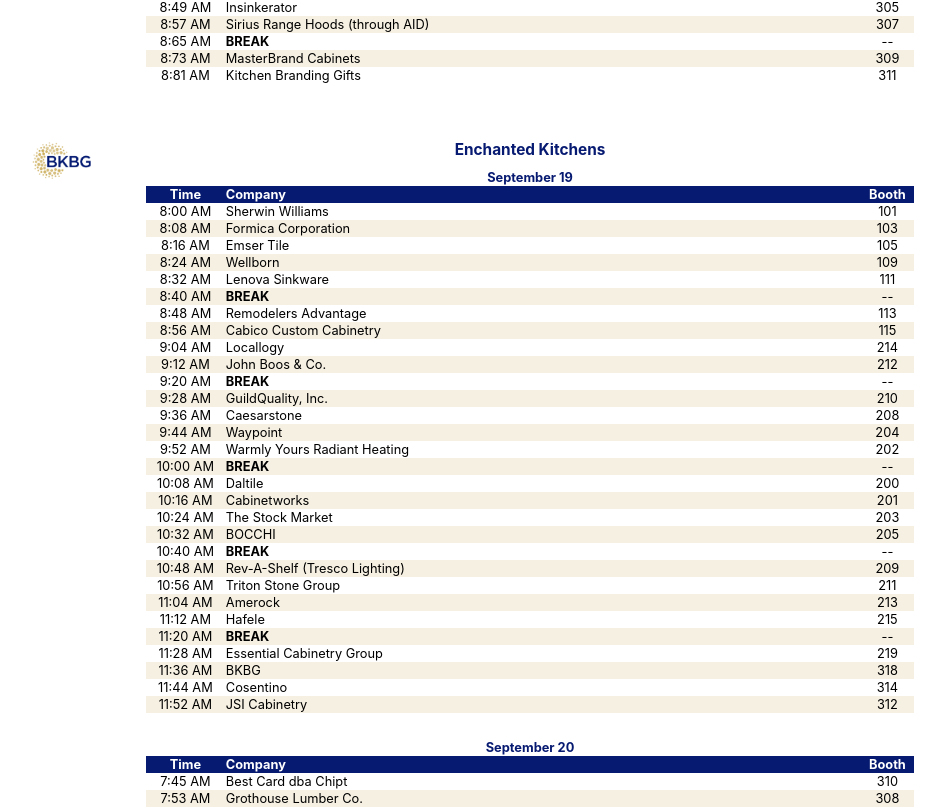
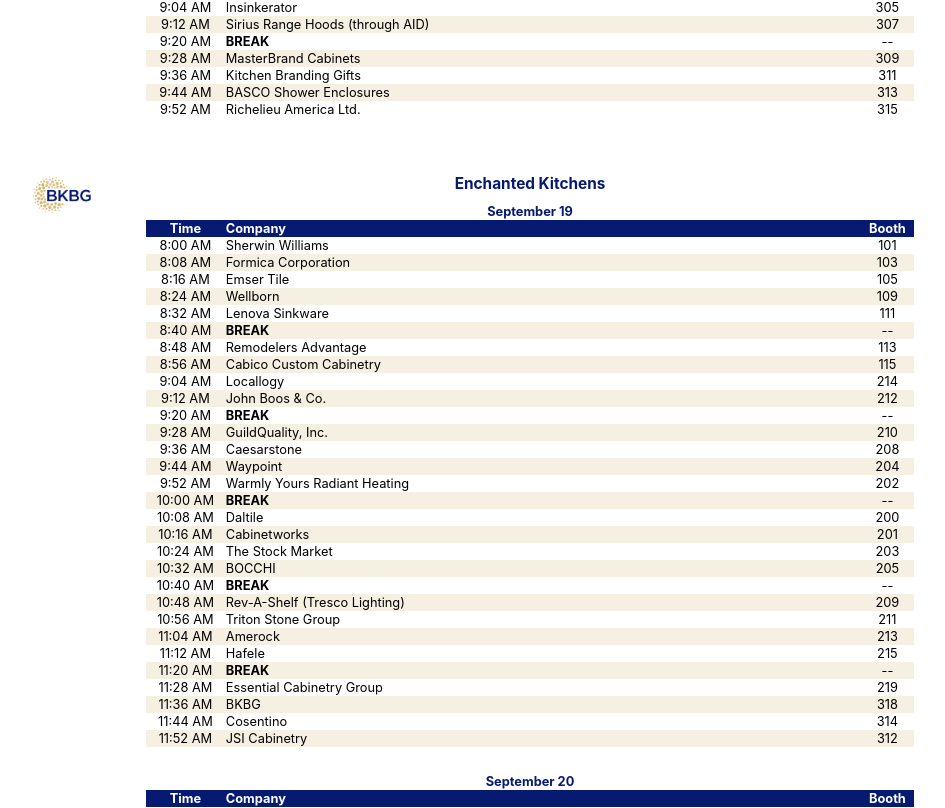
Before and after one commit to jesseflorig/rotations-generator, a React (Create React App) app: page / in a window 1280 px wide. Shown: the part 800-1608 px from the top of the page, without its empty margins (110-1055 px from the left). Built offline with nearby package versions, Linux system fonts and the light colour scheme.

Commit message:
fixed timeslots

```diff
--- a/src/data/timeBlocks.json
+++ b/src/data/timeBlocks.json
@@ -1,6 +1,6 @@
 [
   {"group": "A", "date": "September 19", "start": 800, "end": 1200 },
   {"group": "B", "date": "September 19", "start": 1300, "end": 1700 },
-  {"group": "A", "date": "September 20", "start": 745, "end": 930 },
-  {"group": "B", "date": "September 20", "start": 930, "end": 1115 }
+  {"group": "A", "date": "September 20", "start": 800, "end": 1000 },
+  {"group": "B", "date": "September 20", "start": 1000, "end": 1200 }
 ]
--- a/src/timeslots.js
+++ b/src/timeslots.js
@@ -50,8 +50,8 @@
   // TODO: Make this smarter, but for now just staticly set 8 min slots
   // per 2 hour block
 
-  const slotLength = 8
-  const notNeeded = 2 // static number of slots to drop (not needed)
+  const slotLength = 8 // in minutes
+  const notNeeded = 0 // slots to drop in the event there are extra blocks (JANKY!)
   const slotCount = ((120/slotLength) * 3 ) - notNeeded
 
   return { slotCount, slotLength }
```
